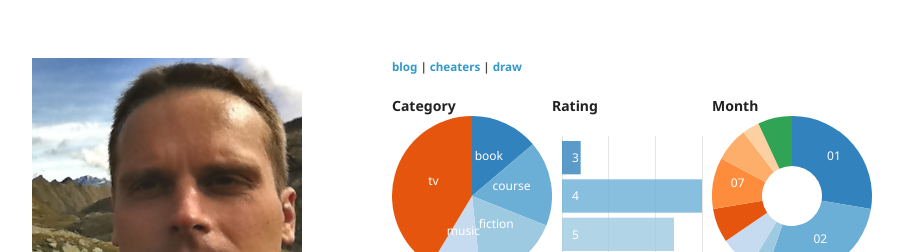
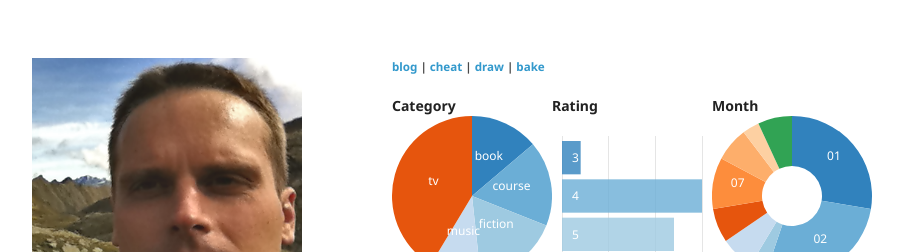
Before and after one commit to michaeltri/michaeltri.github.io, a Jekyll site: the page index.html, which Jekyll copies as it is, in a window 1280 px wide. Shown: the top 252 px of the page, without its empty margins (178-1101 px from the left). Built offline with Jekyll 4.4.1, drawn with Linux system fonts in a browser that asks for light colours; comment, search, counter and statistics services are not loaded.

Commit message:
added CyberChef link

```diff
--- a/index.html
+++ b/index.html
@@ -38,7 +38,7 @@
       <section>
 
         <h5>
-          <a href="/blog">blog</a> | <a href="/cheaters/cheaters/cheat.html">cheaters</a> | <a href="/draw.io/war/">draw</a>
+          <a href="/blog">blog</a> | <a href="/cheaters/cheaters/cheat.html">cheat</a> | <a href="/draw.io/war/">draw</a> | <a href="/CyberChef">bake</a>
         </h5>
 
 <!--         <h4>
```
